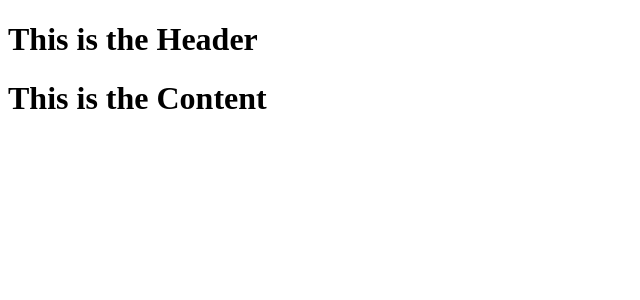
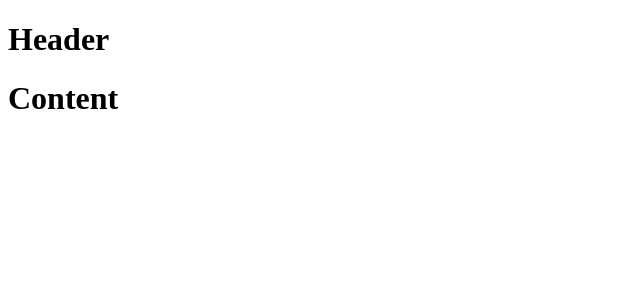
Before and after one commit to mjahanseir/WebDeveloping, a React (Create React App) app in the folder LO1_2_React/myreact/: page / in a window 1280 px wide. Shown: the top 300 px of the page, without its empty margins (0-640 px from the left). Built offline with nearby package versions, Linux system fonts and the light colour scheme; the HTML template or start-up script is replaced by a standard one.

Commit message:
Passing properties into TopLevel component from index.js

```diff
--- a/LO1_2_React/myreact/src/App.jsx
+++ b/LO1_2_React/myreact/src/App.jsx
@@ -7,27 +7,13 @@ class App extends Component{
     render() {
         return (
             <div>
-              <Header/>
-                <Content/>
+                <h1>{this.props.headerProp}</h1>
+                <h1>{this.props.contentProp}</h1>
             </div>
 
         );
     }
 }
 
-class Header extends Component{
-    render(){
-        return (
-            <h1> This is the Header </h1>
-        );
-    }
-}
-class Content extends Component{
-    render(){
-        return (
-            <h1> This is the Content </h1>
-        );
-    }
-}
 
 export default App;
```
